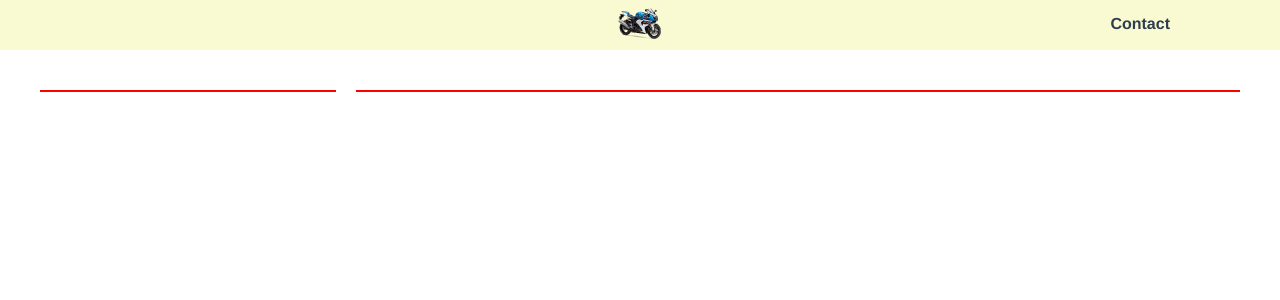
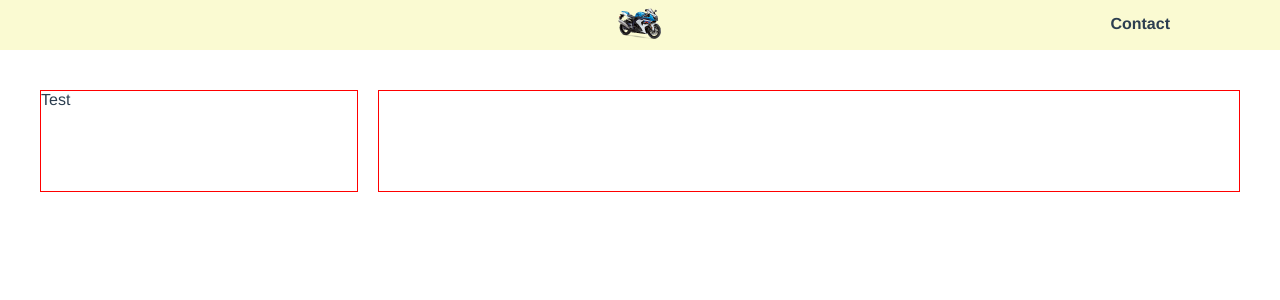
Before and after one commit to MrLaam/A2-Bikes, a Vue app: page / in a window 1280 px wide. Shown: the top 300 px of the page. Built offline with nearby package versions, Linux system fonts and the light colour scheme.

Commit message:
Sorted filter naming problem and a few other name changes

```diff
--- a/src/App.vue
+++ b/src/App.vue
@@ -2,10 +2,10 @@
   <div id="app">
     <Header></Header>
     <div class="main-container">
-      <div class="filter-container">
-        <Filter></Filter>
+      <div class="left-container">
+      <FilterContainer></FilterContainer>
       </div>
-      <div class="cards-container">
+      <div class="right-container">
 
       </div>
     </div>
@@ -14,13 +14,13 @@
 
 <script>
 import Header from './components/Header.vue'
-import Filter from './components/Filter.vue'
+import FilterContainer from './components/FilterContainer.vue'
 
 export default {
   name: 'app',
   components: {
     Header,
-    Filter
+    FilterContainer
   }
 }
 </script>
@@ -38,13 +38,14 @@ export default {
   display: flex;
 }
 
-.filter-container {
+.left-container {
+  height: 100px;
   margin: 10px;
   border: 1px solid red;
   flex-grow: 1
 }
 
-.cards-container {
+.right-container {
   margin: 10px;
   border: 1px solid red;
   flex-grow: 3
--- a/src/components/Filter.vue
+++ b/src/components/FilterContainer.vue
@@ -1,12 +1,12 @@
 <template>
-
+<div>Test</div>
 </template>
 
 <script>
 import FilterCategory from './FilterCategory.vue'
 
 export default {
-  name: 'Filter',
+  name: 'FilterContainer',
   components: {
     FilterCategory
   }
```
